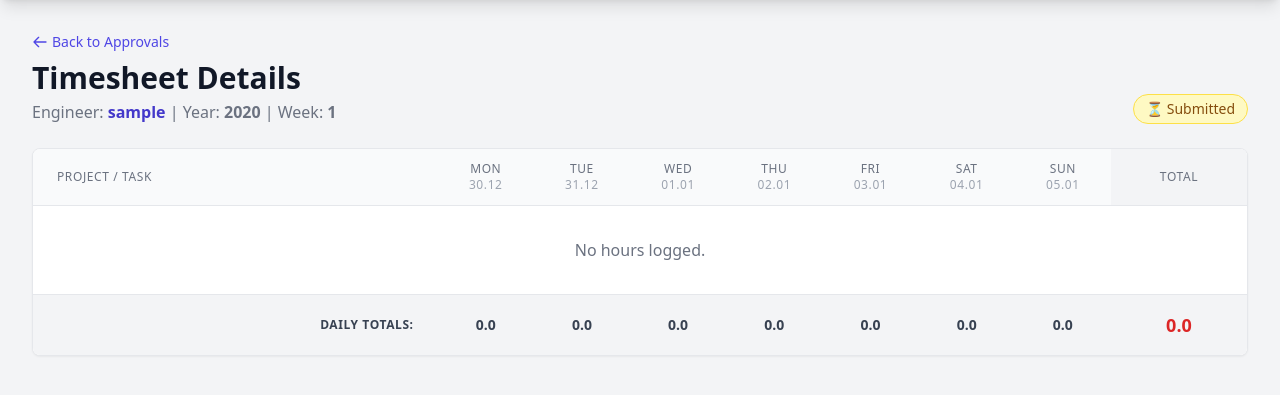
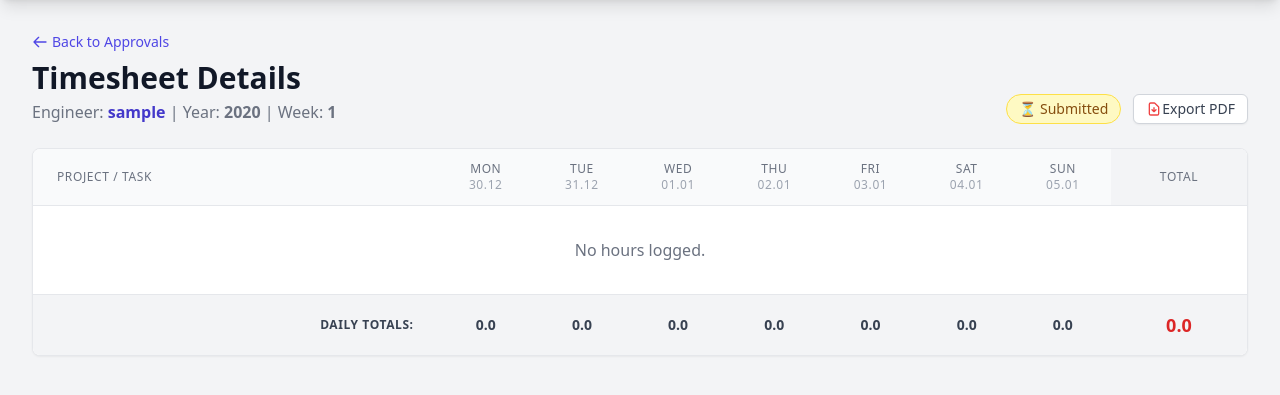
Before and after one commit to OleksanderShevchenko/MyProjectsManager, a Django app: page /timesheet/1/ in a window 1280 px wide. Shown: the part 64-459 px from the top of the page. Run offline with Django 5.2, Linux system fonts and the light colour scheme; a user stored in the database is signed in; tables that the repository leaves empty hold one stand-in row (values such as "Sample post"); data that the repository does not hold is empty.

Commit message:
feat: add Export PDF action button to timesheet detail view

```diff
--- a/work_time_reporter/templates/work_time_reporter/timesheet_detail.html
+++ b/work_time_reporter/templates/work_time_reporter/timesheet_detail.html
@@ -17,7 +17,7 @@
         </p>
     </div>
 
-    <div>
+    <div class="flex items-center space-x-3">
         {% if timesheet.status == 'SUBMITTED' %}
             <span class="inline-flex items-center px-3 py-1 rounded-full text-sm font-medium bg-yellow-100 text-yellow-800 border border-yellow-300">
                 ⏳ {% trans "Submitted" %}
@@ -31,6 +31,17 @@
                 ✏️ {% trans "Draft" %}
             </span>
         {% endif %}
+
+        <a href="{% url 'work_time_reporter:export_weekly_pdf' timesheet.id %}"
+           hx-boost="false"
+           class="inline-flex items-center px-3 py-1 rounded-md text-sm font-medium text-gray-700 bg-white border border-gray-300 hover:bg-gray-50 hover:text-indigo-600 shadow-sm transition-colors focus:outline-none focus:ring-2 focus:ring-offset-2 focus:ring-indigo-500"
+           title="{% trans 'Export timesheet as PDF' %}"
+           aria-label="{% trans 'Export timesheet as PDF' %}">
+            <svg xmlns="http://www.w3.org/2000/svg" class="h-4 w-4 mr-1.5 text-red-500" fill="none" viewBox="0 0 24 24" stroke="currentColor" aria-hidden="true">
+                <path stroke-linecap="round" stroke-linejoin="round" stroke-width="2" d="M12 10v6m0 0l-3-3m3 3l3-3m2 8H7a2 2 0 01-2-2V5a2 2 0 012-2h5.586a1 1 0 01.707.293l5.414 5.414a1 1 0 01.293.707V19a2 2 0 01-2 2z" />
+            </svg>
+            {% trans "Export PDF" %}
+        </a>
     </div>
 </div>
 
```
